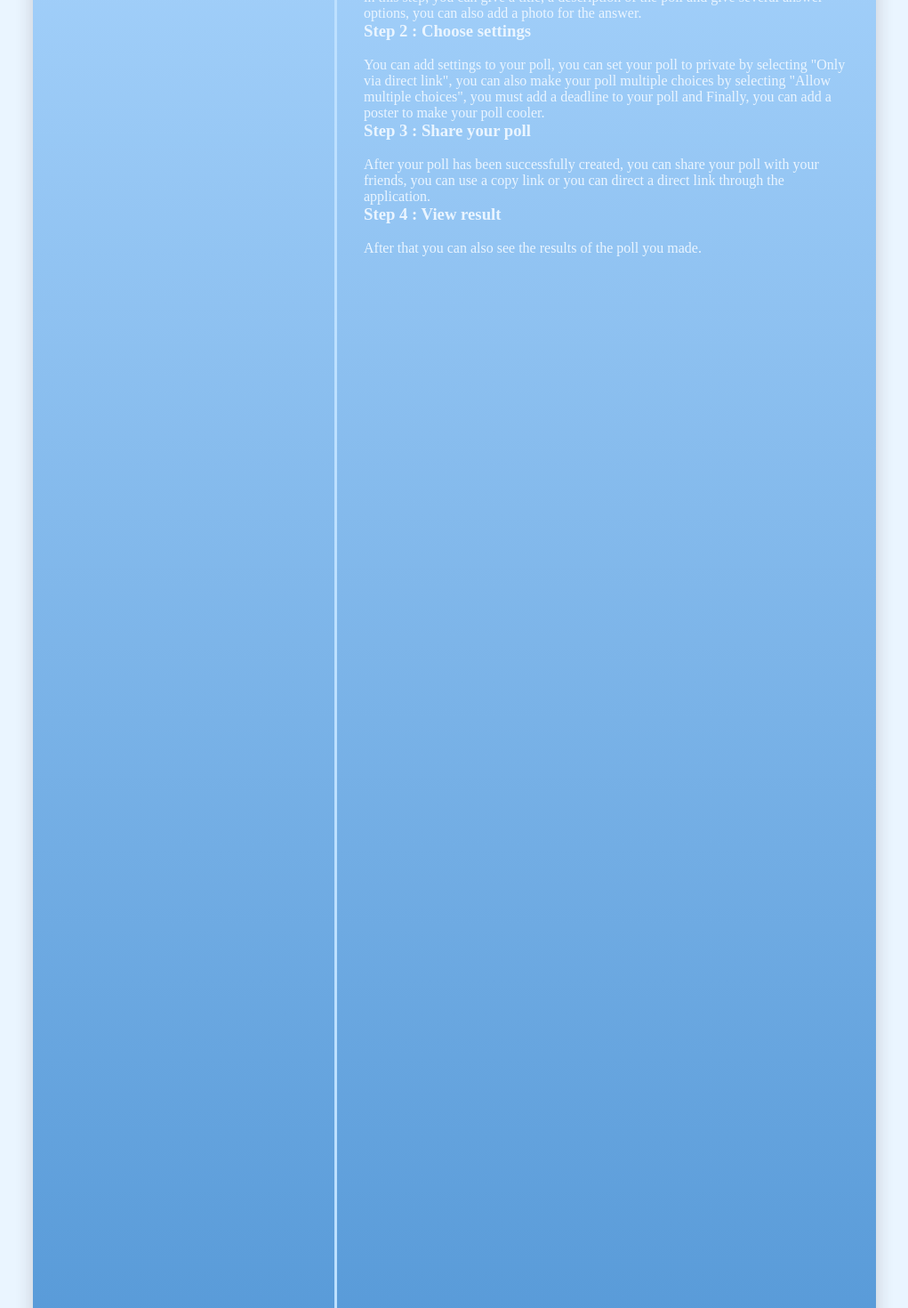
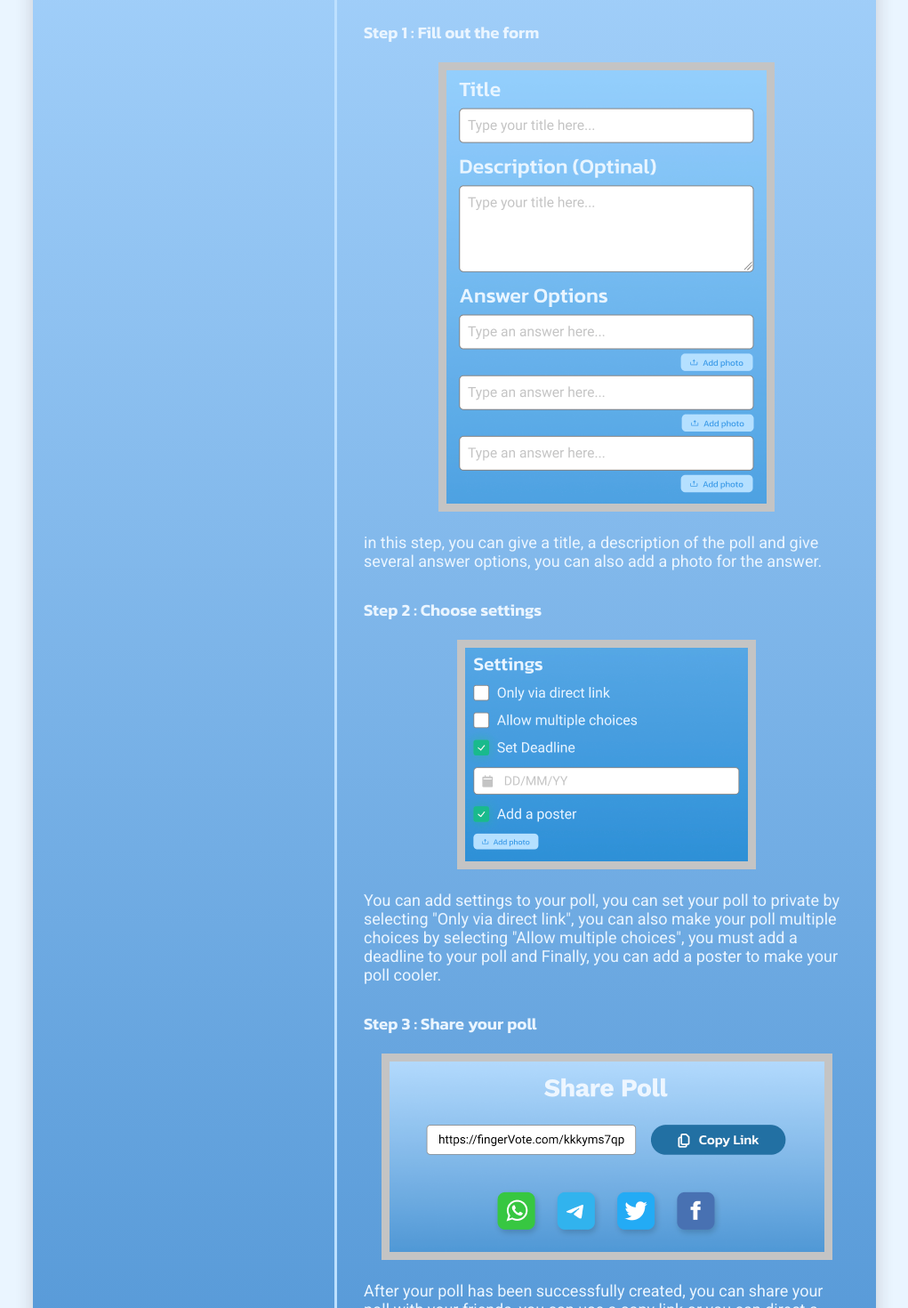
Before and after one commit to ahmadnurrizal/E-Voting-front-end, a Vue app in the folder apps/: page /Help/Tutorials in a window 1280 px wide. Shown: the part 740-2210 px from the top of the page at 89% size, without its empty margins (129-1150 px from the left). Built offline with nearby package versions, Linux system fonts and the light colour scheme.

Commit message:
edit css

```diff
--- a/apps/src/views/DelAcc.vue
+++ b/apps/src/views/DelAcc.vue
@@ -55,7 +55,11 @@ export default {
       };
    },
    async created() {
-      const response = await axios.get("api/v1/user");
+      const response = await axios.get("api/v1/user", {
+         headers: {
+            Authorization: "Bearer " + localStorage.getItem("token"),
+         },
+      });
       this.getdata = response.data;
    },
 };
--- a/apps/src/views/EditProfile.vue
+++ b/apps/src/views/EditProfile.vue
@@ -6,11 +6,13 @@
          <div class="card">
             <Topbar />
             <div class="body">
-               <Sidebar />
+               <div class="side">
+                  <Sidebar />
+               </div>
                <div class="edit">
                   <div class="profile">
                      <img src="../../public/img/profile-default.svg" alt="" />
-                     <button>change profile pic</button>
+                     <button>change profile picture</button>
                   </div>
                   <form action="">
                      <label for="">Profile Name</label><br />
@@ -55,7 +57,7 @@ export default {
 </script>
 
 <style scoped>
-@import url("https://fonts.googleapis.com/css2?family=Kanit:wght@500;600&family=Roboto&display=swap");
+@import url("https://fonts.googleapis.com/css2?family=Kanit:wght@500&family=Roboto&display=swap");
 
 * {
    padding: 0;
@@ -82,9 +84,76 @@ export default {
 .card {
    width: 948px;
    height: 980px;
+   background-image: linear-gradient(180deg, #aed8ff 0%, #3d87cc 100%);
+}
+
+.side {
+   border-right: solid 3px #bde0ff;
+   margin-top: 10px;
+   height: 750px;
 }
 
 .body {
    display: flex;
 }
+
+.edit {
+   margin: 30px;
+}
+
+img {
+   width: 100px;
+   margin-right: 20px;
+}
+
+button,
+label {
+   font-family: "Kanit", sans-serif;
+}
+
+.profile {
+   align-items: center;
+   display: flex;
+   margin-bottom: 40px;
+}
+
+.profile button {
+   font-weight: 500;
+   line-height: 32.4px;
+   background-color: #bde0ff;
+   color: #539be0;
+   font-size: 18px;
+   border: none;
+   border-radius: 15px;
+   width: 250px;
+   height: 40px;
+}
+
+form label {
+   font-weight: 500;
+   font-size: 24px;
+   color: #eaf5ff;
+   margin-bottom: 10px;
+}
+
+form input {
+   width: 529px;
+   height: 35px;
+   border: #858484;
+   border-style: solid;
+   border-radius: 5px;
+   border-width: 1.5px;
+   margin-bottom: 20px;
+}
+
+.submision button {
+   margin-top: 10px;
+   background-color: #ff7070;
+   border: none;
+   border-radius: 25px;
+   width: 200px;
+   height: 50px;
+   color: #ffffff;
+   font-size: 20px;
+}
 </style>
--- a/apps/src/views/Tutorials.vue
+++ b/apps/src/views/Tutorials.vue
@@ -17,12 +17,16 @@
                   <p>On this tutorials page, we will tell you how to create a poll and how to do a poll</p>
                   <div class="step">
                      <h3>Step 1 : Fill out the form</h3>
-                     <img src="" alt="" />
+                     <div class="pic1">
+                        <img src="../../public/img/vector/Tutorials-pic1.svg" alt="" />
+                     </div>
                      <p>in this step, you can give a title, a description of the poll and give several answer options, you can also add a photo for the answer.</p>
                   </div>
                   <div class="step">
                      <h3>Step 2 : Choose settings</h3>
-                     <img src="" alt="" />
+                     <div class="pic2">
+                        <img src="../../public/img/vector/Tutorials-pic2.svg" alt="" />
+                     </div>
                      <p>
                         You can add settings to your poll, you can set your poll to private by selecting "Only via direct link", you can also make your poll multiple choices by selecting "Allow multiple choices", you must add a deadline to
                         your poll and Finally, you can add a poster to make your poll cooler.
@@ -30,12 +34,16 @@
                   </div>
                   <div class="step">
                      <h3>Step 3 : Share your poll</h3>
-                     <img src="" alt="" />
+                     <div class="pic3">
+                        <img src="../../public/img/vector/Tutorials-pic3.svg" alt="" />
+                     </div>
                      <p>After your poll has been successfully created, you can share your poll with your friends, you can use a copy link or you can direct a direct link through the application.</p>
                   </div>
                   <div class="step">
                      <h3>Step 4 : View result</h3>
-                     <img src="" alt="" />
+                     <div class="pic4">
+                        <img src="../../public/img/vector/Tutorials-pic4.svg" alt="" />
+                     </div>
                      <p>After that you can also see the results of the poll you made.</p>
                   </div>
                </div>
@@ -112,11 +120,26 @@ export default {
    padding: 30px;
 }
 
+.content h2 {
+   margin-bottom: 20px;
+   font-size: 30px;
+}
+
+.content p {
+   margin-bottom: 30px;
+}
+
 h1,
 h2,
-h3,
+h3 {
+   font-family: "Kanit", sans-serif;
+   color: #eaf5ff;
+}
+
 p {
+   font-family: "Roboto", sans-serif;
    color: #eaf5ff;
+   font-size: 18px;
 }
 
 .title {
@@ -138,4 +161,20 @@ p {
 .body {
    display: flex;
 }
+
+.step h3,
+.step img {
+   margin-bottom: 20px;
+}
+
+img {
+   border: solid 9px #c4c4c4;
+}
+
+.pic1,
+.pic2,
+.pic3,
+.pic4 {
+   text-align: center;
+}
 </style>
```
